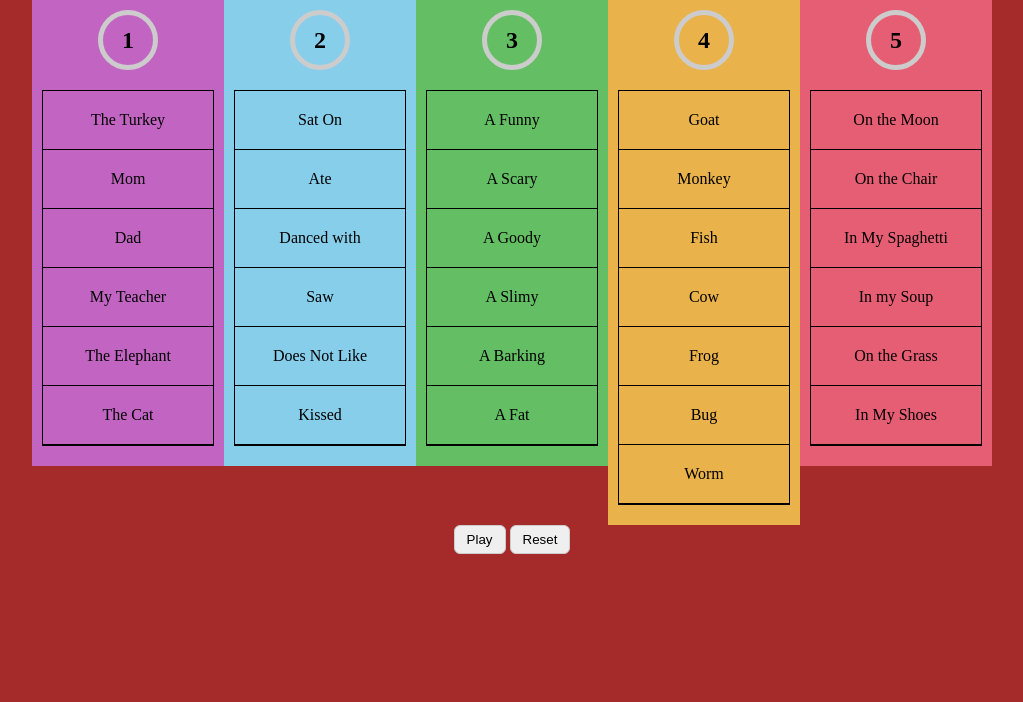
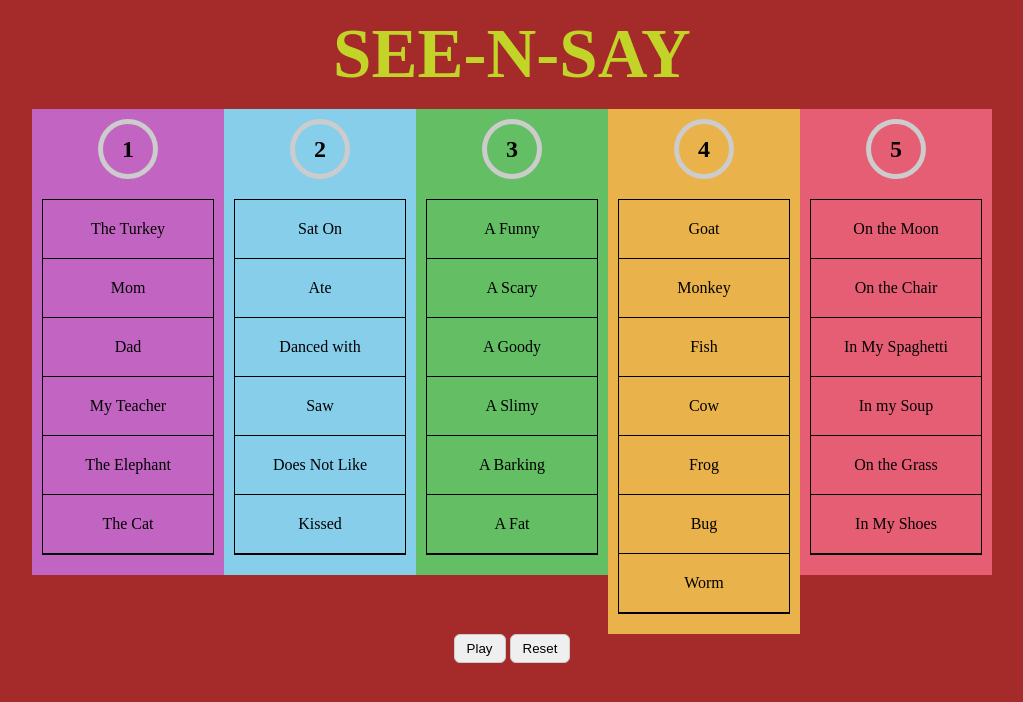
Before and after one commit to khushikhetrapal24/js_assignment-1, a plain HTML site: page index.html in a window 1280 px wide. Shown: the whole page, without its empty margins (128-1151 px from the left). Drawn offline with Linux system fonts and the light colour scheme.

Commit message:
Add files via upload

```diff
--- a/index.html
+++ b/index.html
@@ -7,6 +7,7 @@
     <body>
         <div class="container">
             <div class="">
+                <h2>SEE-N-SAY</h2>
                 <div class="list-one">
                     <span class="number">1</span>
                     <ul>
--- a/style.css
+++ b/style.css
@@ -4,6 +4,11 @@
 }
 body {
     background-color: brown;
+}
+h2 {
+    padding: 15px 0;
+    color: #c1d427;
+    font-size: 69px;
 }
 .container {
     width: 75%;
```
